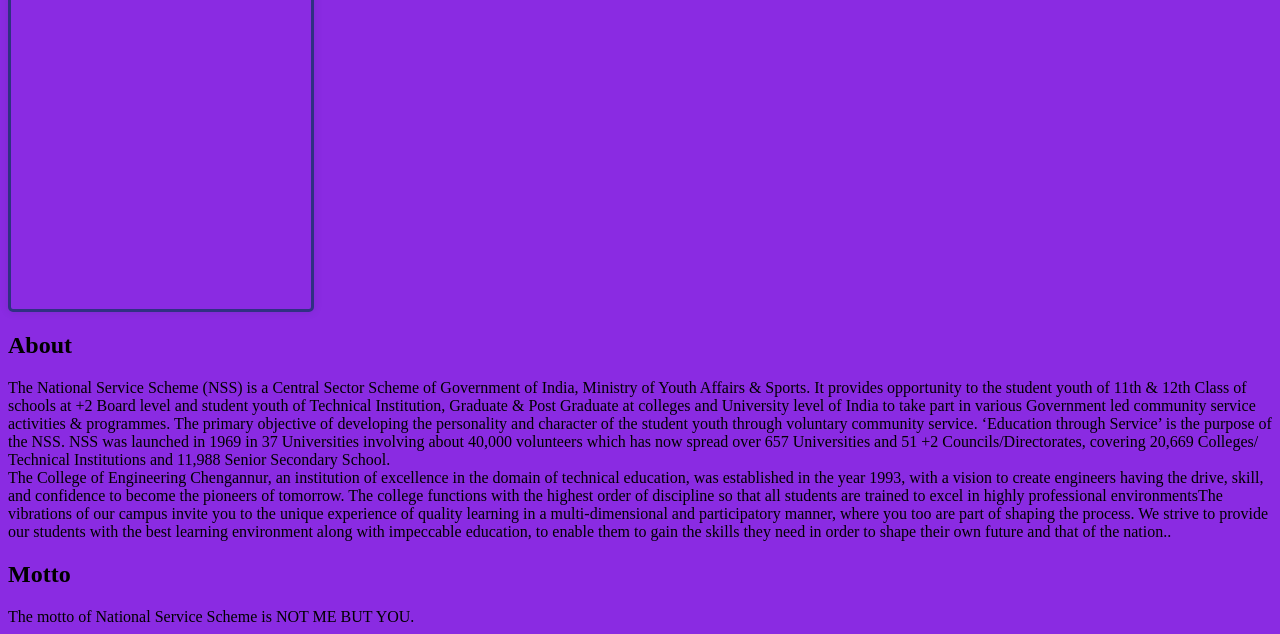
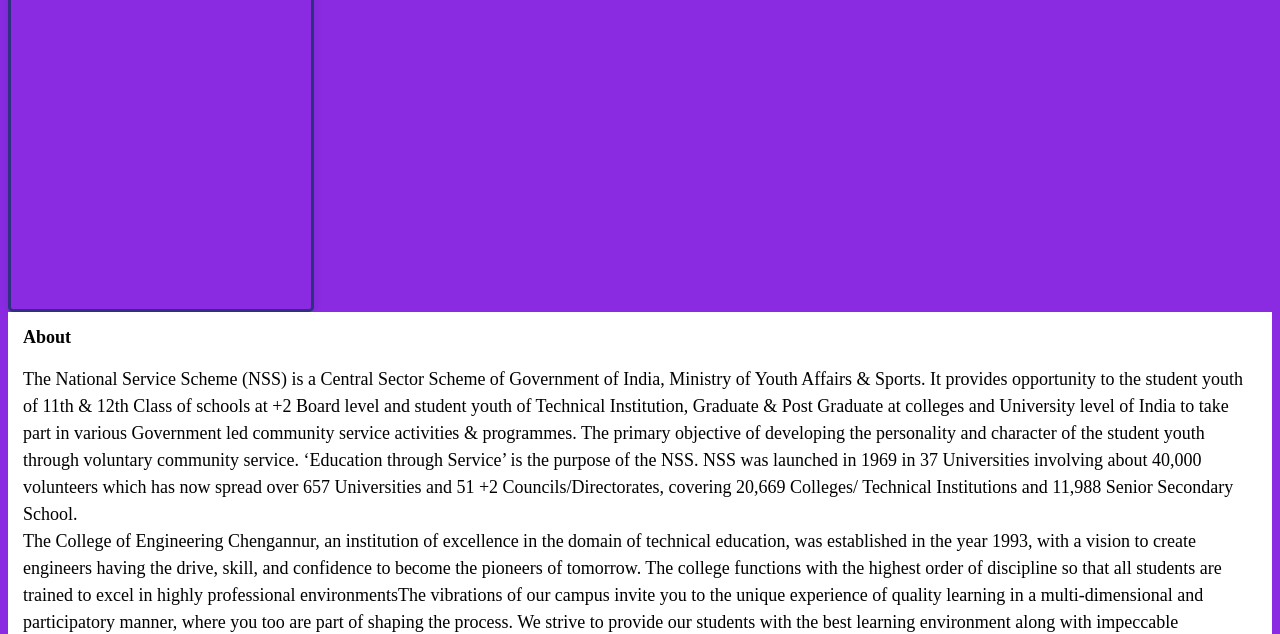
Before and after one commit to AadithyaSai/NSS-SB-CEC-Website, a plain HTML site: page index.html in a window 1280 px wide. Shown: the part 174-808 px from the top of the page. Drawn offline with Linux system fonts and the light colour scheme.

Commit message:
Update index.css

```diff
--- a/style/index.css
+++ b/style/index.css
@@ -66,4 +66,36 @@
 
 
 
+body {
+  font-family: Arial, sans-serif;
+  margin: 0;
+  padding: 0;
+  font-size: large;
 }
+
+.topic {
+  background-color: white;
+  padding: 15px;
+  margin-bottom: 20px;
+  font-weight: 100;
+  font-size: large;
+}
+
+.topic h2 {
+  color: black;
+  margin-top: 0;
+  font-size: large;
+
+}
+
+.topic p {
+  color: black;
+  line-height: 1.5;
+  font-size:large;
+}
+
+
+
+
+
+}
```
